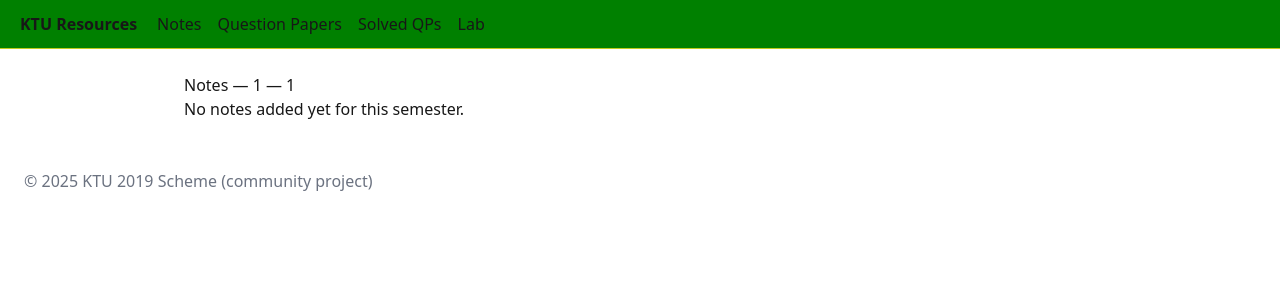
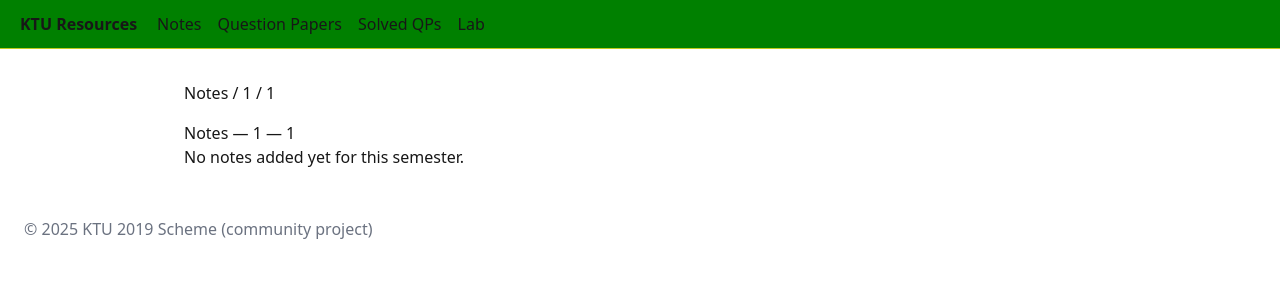
Before and after one commit to r14rana/ktu_resources, a Next.js app: page /notes/1/1 in a window 1280 px wide. Shown: the top 300 px of the page. Built offline with nearby package versions, Linux system fonts and the light colour scheme.

Commit message:
Added breadcrumbs

```diff
--- a/app/notes/[branch]/[semester]/page.tsx
+++ b/app/notes/[branch]/[semester]/page.tsx
@@ -1,4 +1,5 @@
 import Link from "next/link";
+import Breadcrumbs from "../../../../components/Breadcrumbs";
 import { getResources } from "@/data/resources";
 
 export default function SemesterPage({
@@ -9,22 +10,27 @@ export default function SemesterPage({
 
   return (
     <>
-      <h1>Notes — {branch.toUpperCase()} — {semester.toUpperCase()}</h1>
+      <Breadcrumbs
+        parts={[
+          { label: "Notes", href: "/notes" },
+          { label: branch.toUpperCase(), href: `/notes/${branch}` },
+          { label: semester.toUpperCase() },
+        ]}
+      />
+
+      <h1>
+        Notes — {branch.toUpperCase()} — {semester.toUpperCase()}
+      </h1>
 
       {items.length === 0 ? (
         <p>No notes added yet for this semester.</p>
       ) : (
         <ul>
-          {items.map(item => (
+          {items.map((item) => (
             <li key={item.id} style={{ marginBottom: 8 }}>
               <Link href={item.href} target="_blank">
                 {item.title}
               </Link>
-              {item.tags?.length ? (
-                <small style={{ marginLeft: 8, color: "#6b7280" }}>
-                  {item.tags.join(" · ")}
-                </small>
-              ) : null}
             </li>
           ))}
         </ul>
--- a/app/notes/[branch]/page.tsx
+++ b/app/notes/[branch]/page.tsx
@@ -1,15 +1,19 @@
 import Link from "next/link";
+import { SEMESTERS, BRANCHES } from "@/lib/constants"; // keep if you already have it
+import { notFound } from "next/navigation";
+import Breadcrumbs from "../../../components/Breadcrumbs";
 
-const semesters = ["S1","S2","S3","S4","S5","S6","S7","S8"];
+export default function Branch({ params }: { params: { branch: string } }) {
+  const branch = params.branch.toLowerCase();
+  if (!BRANCHES.map(b => b.toLowerCase()).includes(branch)) notFound();
 
-export default function BranchPage({ params }: { params: { branch: string } }) {
-  const { branch } = params;
   return (
     <>
+      <Breadcrumbs parts={[{ label: "Notes", href: "/notes" }, { label: branch.toUpperCase() }]} />
+
       <h1>Notes — {branch.toUpperCase()}</h1>
-      <p>Select semester:</p>
       <ul>
-        {semesters.map(s => (
+        {SEMESTERS.map((s) => (
           <li key={s}>
             <Link href={`/notes/${branch}/${s.toLowerCase()}`}>{s}</Link>
           </li>
--- /dev/null
+++ b/components/Breadcrumbs.tsx
@@ -0,0 +1,16 @@
+import Link from "next/link";
+
+export default function Breadcrumbs({
+  parts,
+}: { parts: { label: string; href?: string }[] }) {
+  return (
+    <nav aria-label="breadcrumbs" style={{ margin: "8px 0 16px" }}>
+      {parts.map((p, i) => (
+        <span key={i}>
+          {p.href ? <Link href={p.href}>{p.label}</Link> : <span>{p.label}</span>}
+          {i < parts.length - 1 ? " / " : ""}
+        </span>
+      ))}
+    </nav>
+  );
+}
```
Also changed, not shown: tsconfig.json (+7 -11 lines).
